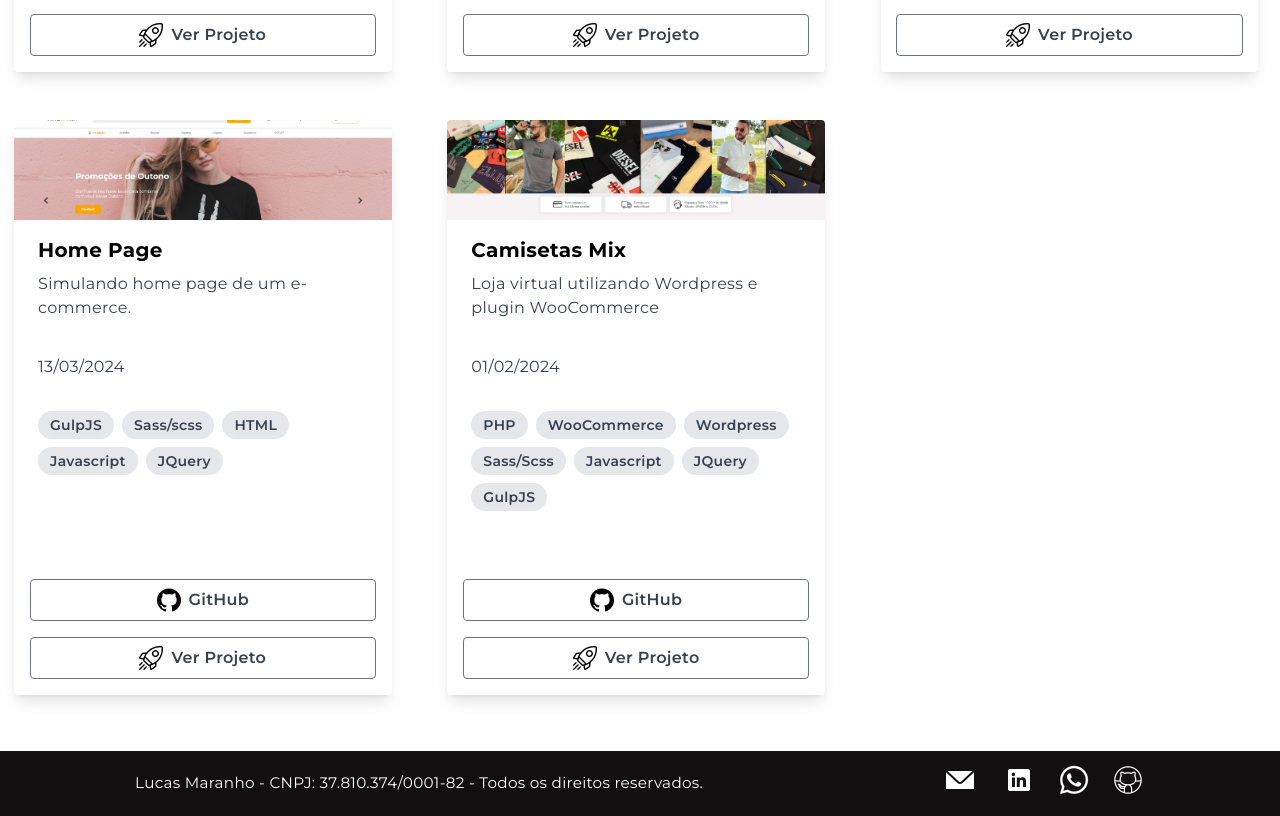
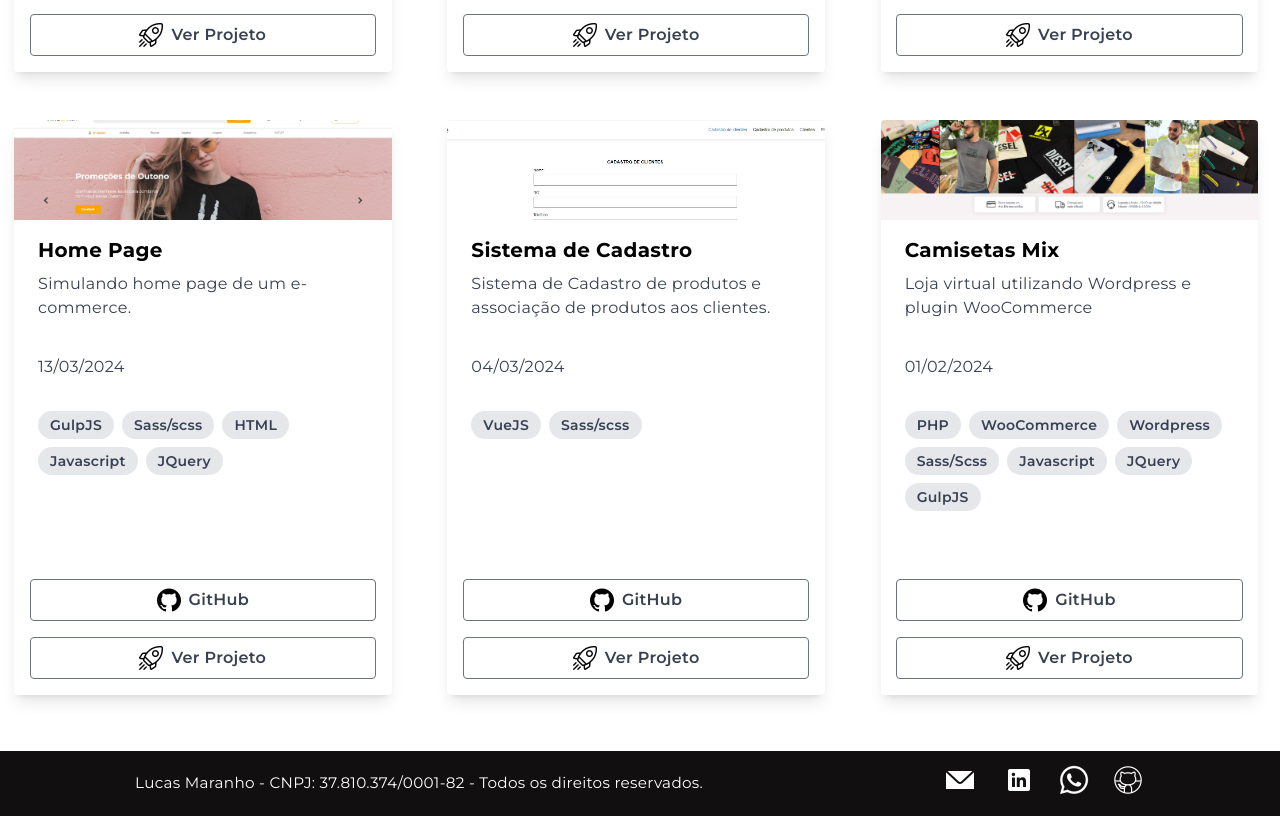
Before and after one commit to Front-LucasRibeiro/portfolio-dev, a React (Vite) app: page / in a window 1280 px wide. Shown: the part 997-1813 px from the top of the page. Built offline with nearby package versions, Linux system fonts and the light colour scheme.

Commit message:
inclusão de projeto

```diff
--- a/src/pages/Portfolio.tsx
+++ b/src/pages/Portfolio.tsx
@@ -25,6 +25,7 @@ const skills: string[] = [
   'Vite',
   'Webpack',
   'Vanilla JavaScript',
+  'VueJS'
 ];
 
 const projetos: Projeto[] = [
@@ -67,6 +68,16 @@ const projetos: Projeto[] = [
     linkProjeto: "https://front-lucasribeiro.github.io/teste-maeztra-lucas-maranho/",
     data: "13/03/2024",
     imagem: "/home-page.jpg"
+  },
+  {
+    nome: "Sistema de Cadastro",
+    descricao: "Sistema de Cadastro de produtos e associação de produtos aos clientes.",
+    tags: ['VueJS', 'Sass/scss'],
+    github: "https://github.com/Front-LucasRibeiro/cadastro-data-stone",
+    private: false,
+    linkProjeto: "https://cadastro-data-stone.vercel.app/cadastro-clientes",
+    data: "04/03/2024",
+    imagem: "/sistema-cadastro.jpg"
   },
   {
     nome: "Camisetas Mix",
```
Also changed, not shown: public/sistema-cadastro.jpg (added).
